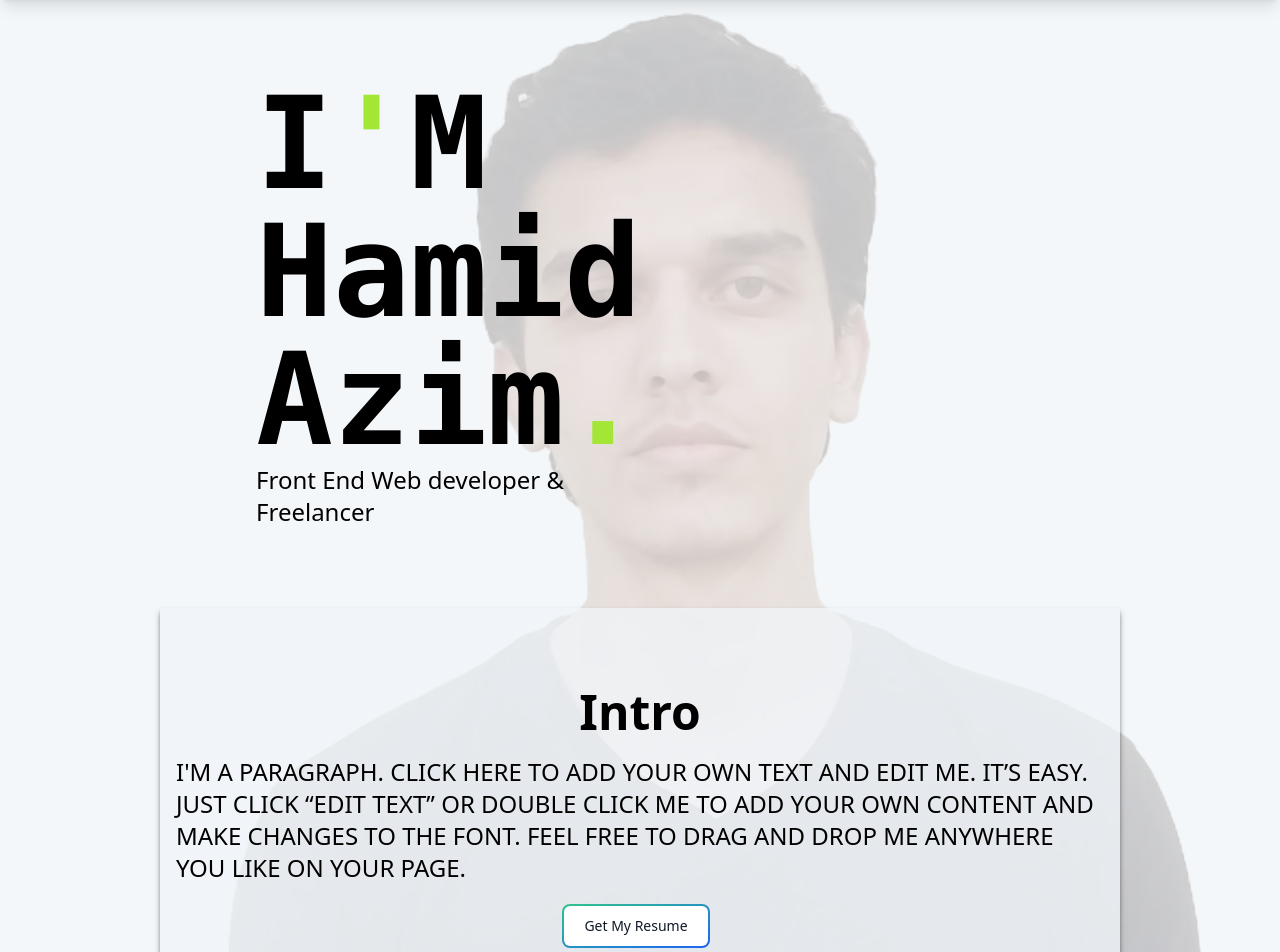
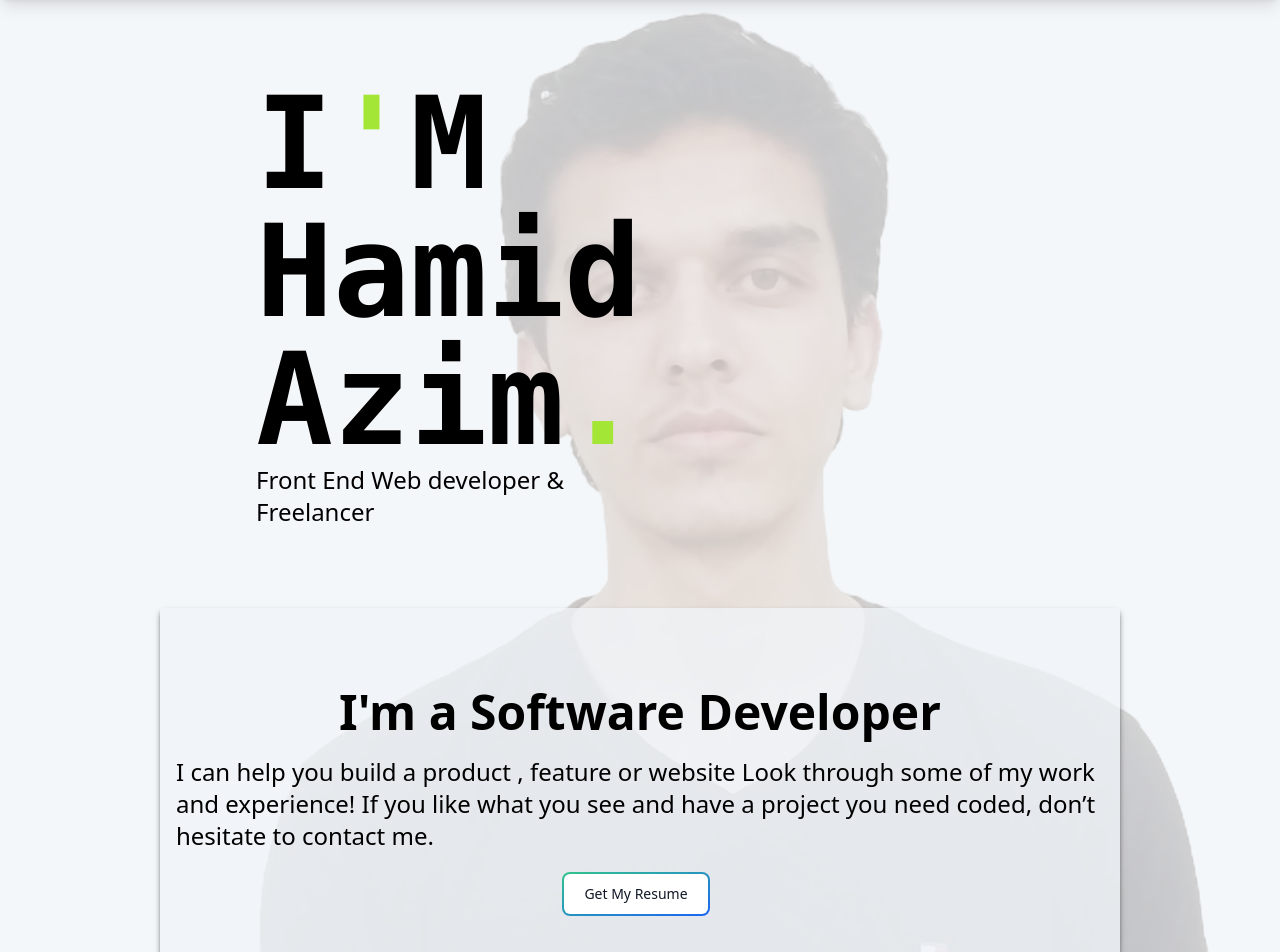
Before and after one commit to hamidazim321/portfolio, a React (Vite) app: page / in a window 1280 px wide. Shown: the top 952 px of the page. Built offline with nearby package versions, Linux system fonts and the light colour scheme.

Commit message:
Change display text

```diff
--- a/src/components/Intro.jsx
+++ b/src/components/Intro.jsx
@@ -3,14 +3,13 @@ import React from "react";
 export default function Intro({ className }) {
   return (
     <div className={className}>
-      <p className="font-sans dark:text-white font-semibold text-4xl md:text-5xl">
-        Intro
+      <p className="font-sans text-center dark:text-white font-semibold text-4xl md:text-5xl">
+        I'm a Software Developer
       </p>
       <p className="dark:text-white font-sans text-lg md:text-2xl sm:text-xl">
-        I'M A PARAGRAPH. CLICK HERE TO ADD YOUR OWN TEXT AND EDIT ME. IT’S EASY.
-        JUST CLICK “EDIT TEXT” OR DOUBLE CLICK ME TO ADD YOUR OWN CONTENT AND
-        MAKE CHANGES TO THE FONT. FEEL FREE TO DRAG AND DROP ME ANYWHERE YOU
-        LIKE ON YOUR PAGE.
+        I can help you build a product , feature or website Look through some of
+        my work and experience! If you like what you see and have a project you
+        need coded, don’t hesitate to contact me.
       </p>
       <button className="relative inline-flex items-center justify-center p-0.5 mb-2 me-2 overflow-hidden text-sm font-medium text-gray-900 rounded-lg group bg-gradient-to-br from-green-400 to-blue-600 group-hover:from-green-400 group-hover:to-blue-600 hover:text-white dark:text-white focus:ring-4 focus:outline-none focus:ring-green-200 dark:focus:ring-green-800">
         <span className="relative px-5 py-2.5 transition-all ease-in duration-75 bg-white dark:bg-gray-900 rounded-md group-hover:bg-opacity-0">
--- a/src/pages/Contact.jsx
+++ b/src/pages/Contact.jsx
@@ -3,22 +3,20 @@ import { FaTwitter, FaLinkedinIn, FaGithub } from "react-icons/fa6";
 
 export default function Contact() {
   return (
-    <section className="bg-headshot h-full relative bg-no-repeat bg-cover md:bg-contain md:bg-right bg-fixed dark:bg-slate-600">
+    <section className="bg-laptop h-full relative bg-no-repeat bg-cover md:bg-contain bg-center bg-fixed dark:bg-slate-600">
       <div className="dark:bg-slate-600/75 bg-slate-100/75 pb-10 relative z-10 py-20">
         <div
           id="contact"
           className="md:w-3/4 mx-auto dark:bg-slate-600/75 bg-slate-100/75 md:py-20 flex flex-col items-center justify-center p-4 md:p-20 gap-3 md:gap-5 md:shadow-black/50 md:shadow-md"
         >
-          <div className="flex flex-col md:flex-row items-center justify-center">
+          <div className="flex flex-col md:flex-row items-center justify-center gap-5">
             <div className="flex flex-col w-full items-center md:items-start md:w-1/2 gap-3 md:gap-7 ">
               <p className="font-sans dark:text-white font-normal text-3xl md:text-4xl">
-                Contact
+                Get In Touch
               </p>
-              <p className="dark:text-white/75 font-sans text-sm md:text-md">
-                I'M A PARAGRAPH. CLICK HERE TO ADD YOUR OWN TEXT AND EDIT ME.
-                IT’S EASY. JUST CLICK “EDIT TEXT” OR DOUBLE CLICK ME TO ADD YOUR
-                OWN CONTENT AND MAKE CHANGES TO THE FONT. FEEL FREE TO DRAG AND
-                DROP ME ANYWHERE YOU LIKE ON YOUR PAGE.
+              <p className="dark:text-white/75 font-sans text-lg md:text-md">
+                I'm always interested in hearing about new projects, so if you'd
+                like to chat please get in touch.
               </p>
             </div>
             <div className="flex flex-col w-full md:w-1/2">
--- a/tailwind.config.js
+++ b/tailwind.config.js
@@ -10,7 +10,8 @@ export default {
     extend: {
       backgroundImage: {
         'headshot': "url(./src/assets/HeadShot.png)",
-        'hardware': "url(./src/assets/hardware.jpg)"
+        'hardware': "url(./src/assets/hardware.jpg)",
+        'laptop': "url(./src/assets/laptop.jpg)"
       },
     },
   },
```
Also changed, not shown: src/assets/laptop.jpg (added).
